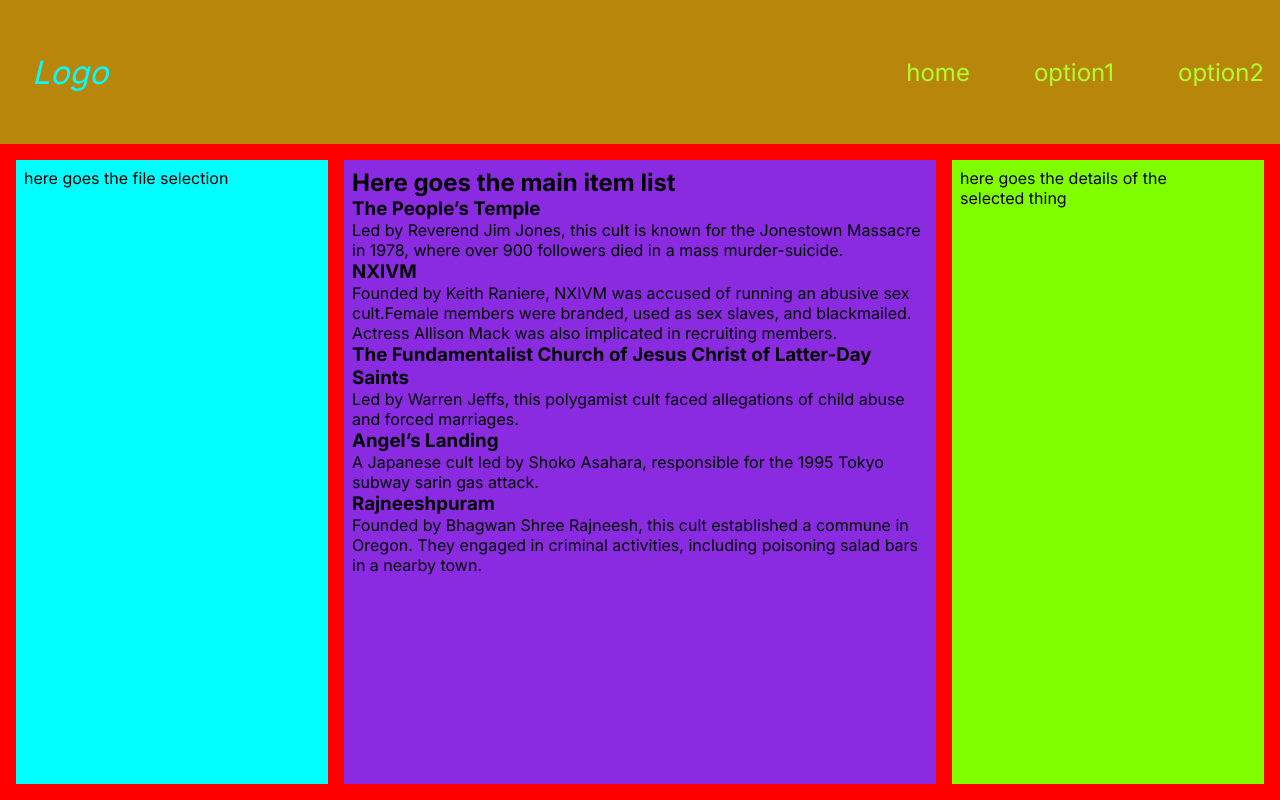
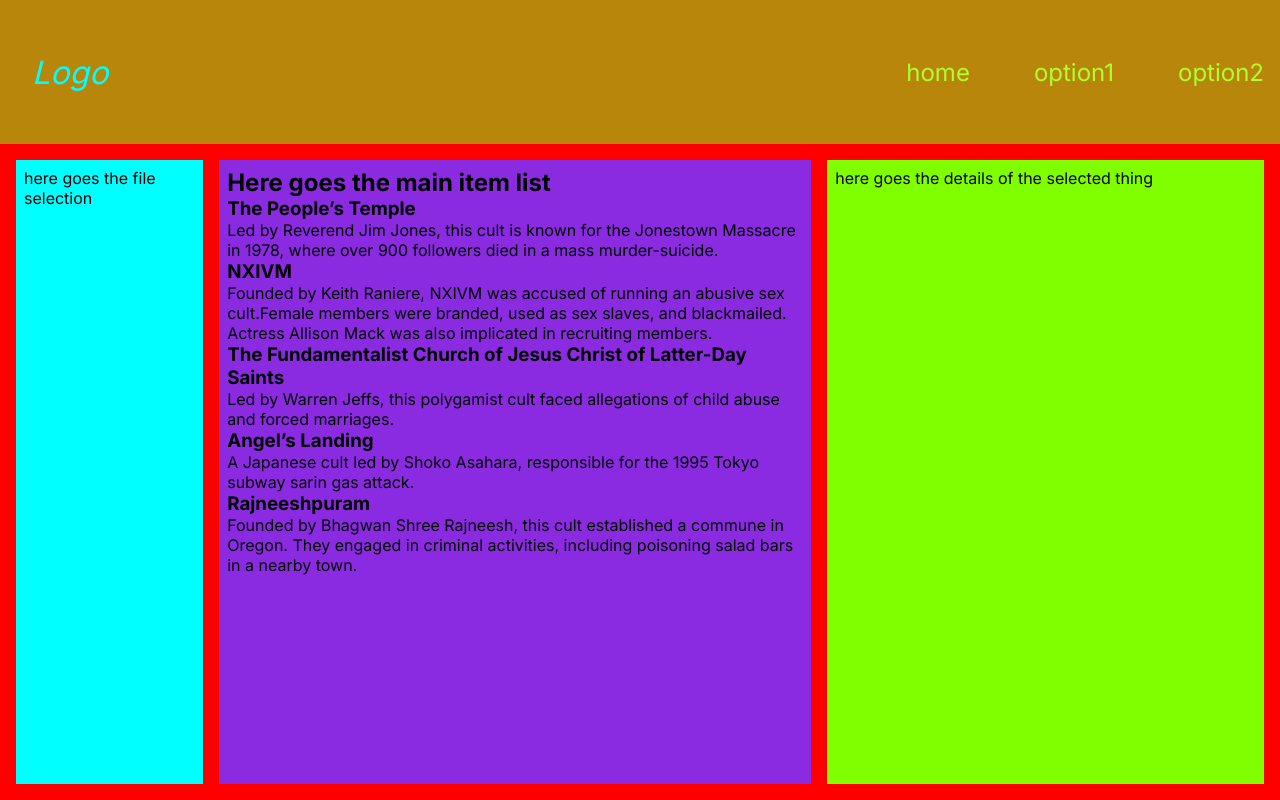
Before and after one commit to tBaronDar/demo-context, a Next.js app: page / in a window 1280 px wide. Built offline with nearby package versions, Linux system fonts and the light colour scheme.

Commit message:
css adjustments

```diff
--- a/app/globals.css
+++ b/app/globals.css
@@ -24,7 +24,7 @@
 main {
 	height: 82%;
 	display: grid;
-	grid-template-columns: 25% auto 25%;
+	grid-template-columns: 15% auto 35%;
 	gap: 1rem;
 	padding: 1rem;
 	margin: 0;
--- a/components/cults-details/cult-details.module.css
+++ b/components/cults-details/cult-details.module.css
@@ -2,3 +2,8 @@
 	grid-column: 3;
 	background-color: chartreuse;
 }
+
+.details {
+	width: 100%;
+	height: 100%;
+}
--- a/components/cults-details/cult-details.tsx
+++ b/components/cults-details/cult-details.tsx
@@ -16,7 +16,7 @@
 	return (
 		<div className={styles.master}>
 			<p>here goes the details of the selected thing</p>
-			{cultUrl && <iframe src={cultUrl} />}
+			{cultUrl && <iframe src={cultUrl} className={styles.details} />}
 		</div>
 	);
 }
```
